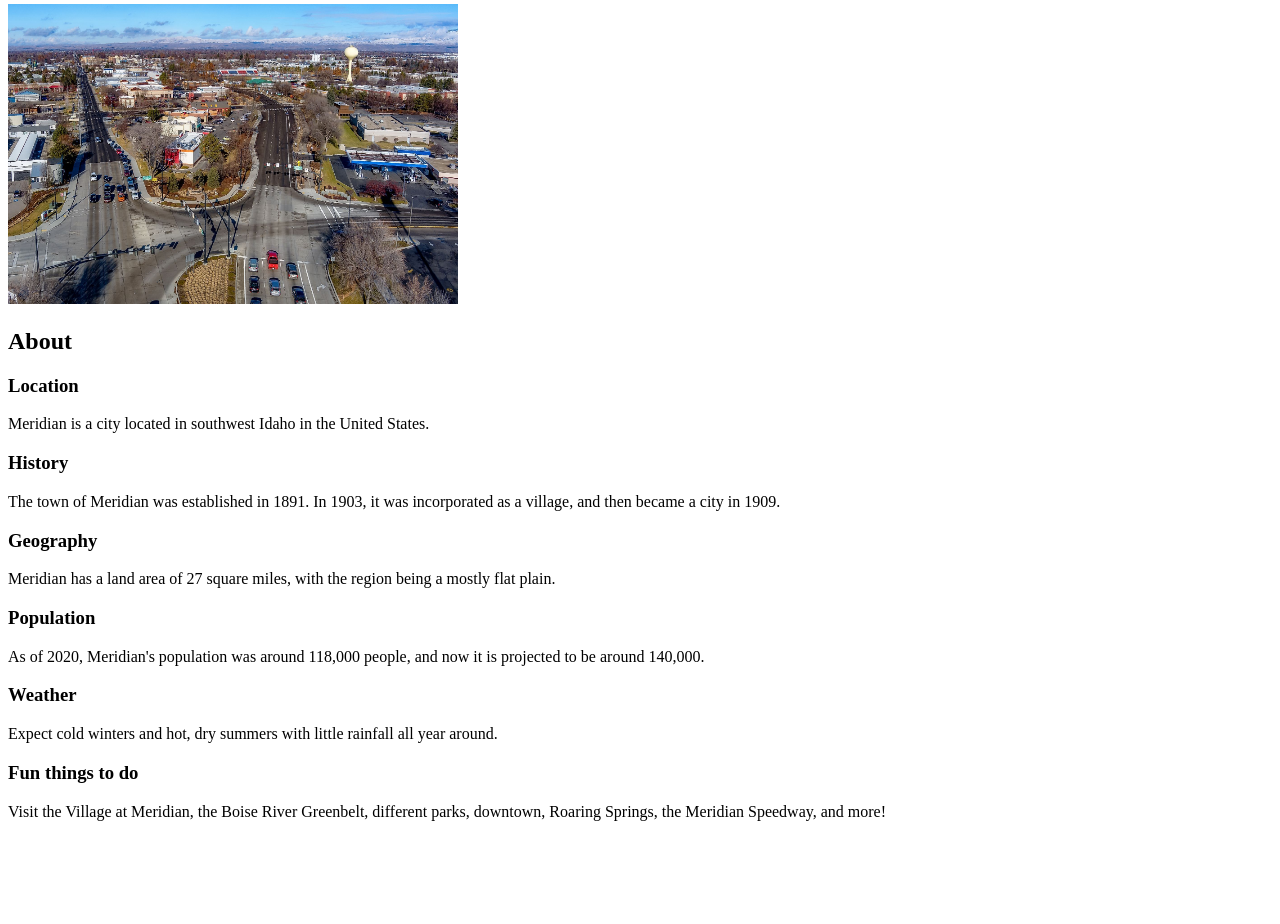
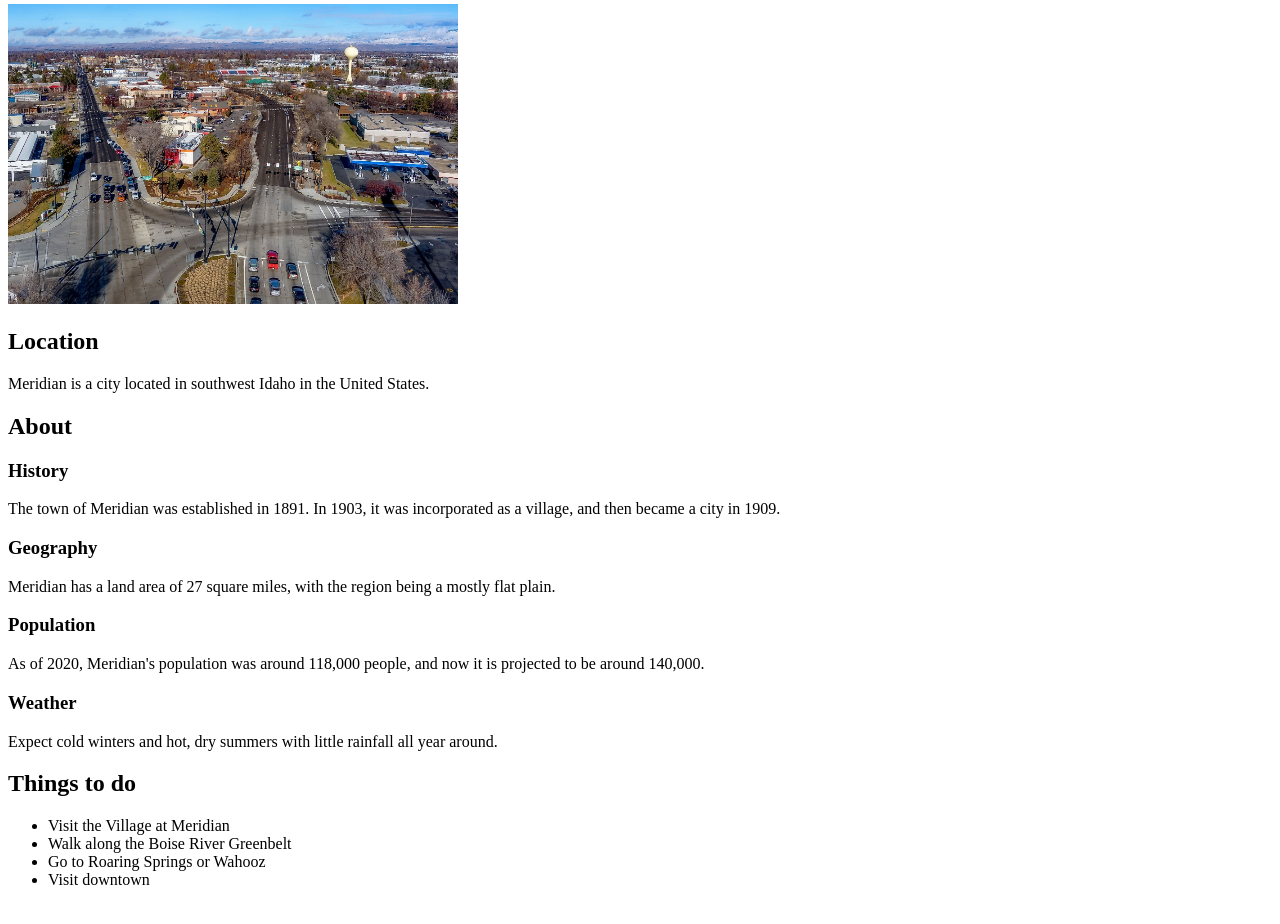
Before and after one commit to Jayw-E7/CS208-03.03, a website: page index.html in a window 1280 px wide. Shown: the part 82-1006 px from the top of the page. Before the commit the page ends 919 px from the top, so only its background shows below. Drawn offline with Linux system fonts and the light colour scheme; files that its build step writes are made by us from their sources; files whose address does not match are found by name.

Commit message:
Assignment requirements complete

```diff
--- a/index.html
+++ b/index.html
@@ -12,19 +12,57 @@
 <body>
   <h1>Meridian, Idaho</h1>
     <img src="meridian.jpg" alt="Image of Meridian, Idaho" width="450" height="300">
-  <h2>About</h2>
-  <h3>Location</h3>
-    <p>Meridian is a city located in southwest Idaho in the United States.</p>
-  <h3>History</h3>
-    <p>The town of Meridian was established in 1891. In 1903, it was incorporated as a village, and then became a city in 1909.</p>
-  <h3>Geography</h3>
-    <p>Meridian has a land area of 27 square miles, with the region being a mostly flat plain.</p>
-  <h3>Population</h3>
-    <p>As of 2020, Meridian's population was around 118,000 people, and now it is projected to be around 140,000.</p>
-  <h3>Weather</h3>
-    <p>Expect cold winters and hot, dry summers with little rainfall all year around.</p>
-  <h3>Fun things to do</h3>
-    <p>Visit the Village at Meridian, the Boise River Greenbelt, different parks, downtown, Roaring Springs, the Meridian Speedway, and more!</p>
+
+  <section>
+    <h2>Location</h2>
+      <p>
+        Meridian is a city located in southwest Idaho in the United States.
+      </p>
+  </section>
+
+  <section>
+    <h2>About</h2>
+
+    <section>
+      <h3>History</h3>
+        <p>
+          The town of Meridian was established in 1891. In 1903, it was incorporated as a village, and then became a city in 1909.
+        </p>
+    </section>
+
+    <section>
+      <h3>Geography</h3>
+        <p>
+          Meridian has a land area of 27 square miles, with the region being a mostly flat plain.
+        </p>
+    </section>
+
+    <section>
+      <h3>Population</h3>
+        <p>
+          As of 2020, Meridian's population was around 118,000 people, and now it is projected to be around 140,000.
+        </p>
+    </section>
+
+    <section>
+      <h3>Weather</h3>
+        <p>
+          Expect cold winters and hot, dry summers with little rainfall all year around.
+        </p>
+    </section>
+
+  </section>
+
+  <section>
+    <h2>Things to do</h2>
+      <ul>
+        <li>Visit the Village at Meridian</li>
+        <li>Walk along the Boise River Greenbelt</li>
+        <li>Go to Roaring Springs or Wahooz</li>
+        <li>Visit downtown</li>
+      </ul><br>
+  </section>
+
 </body>
 
 </html>
```
Also changed, not shown: dist/style.css.
